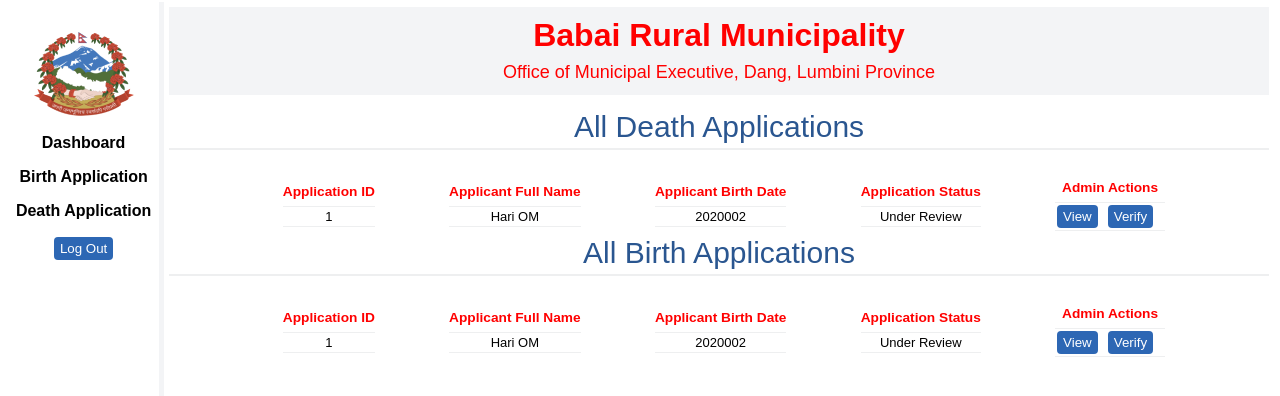
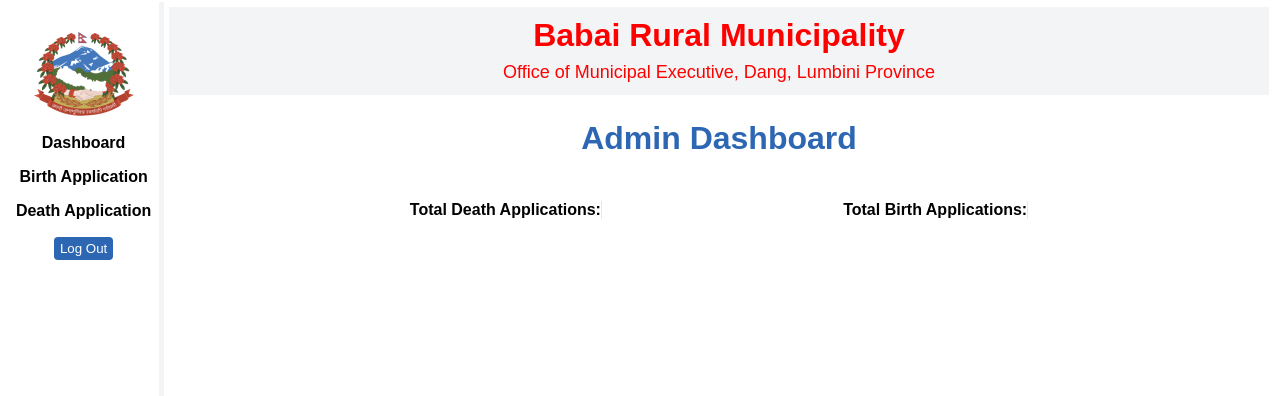
Before and after one commit to GShix/Vital-Record-Management-System, a React (Vite) app in the folder VRMS_Frontend/: page /adminHome in a window 1280 px wide. Both pictures are taken after a click on the element "Dashboard". Shown: the top 396 px of the page. Built offline with nearby package versions, Linux system fonts and the light colour scheme; a web font is replaced by a local one.

Commit message:
adminHome upgrading

```diff
--- a/VRMS_Frontend/src/pages/admin/adminHome/AdminHome.css
+++ b/VRMS_Frontend/src/pages/admin/adminHome/AdminHome.css
@@ -65,7 +65,28 @@
     background-color: #fff;
 
 }
-.allDeathApplications{
+.adminDashboard{
+    padding-top: 10px;
+}
+.adminDashboard h1{
+    color:#2d67b4;
+    height: 10px;
+    font-size: 1px;
+    font-weight: bolder;
+    text-decoration: dashed;
+}
+.adminDashboard .totalApplications{
+    margin-top: 20px;
+    justify-content: space-evenly;
+    align-items: center;
+    display: flex;
+}
+.totalApplications h4{
+    margin-top: 4vw;
+    border-right: 1px solid rgb(232, 232, 232);
+    color: black;
+}
+.allDeathApplications, .allBirthApplications{
     padding-top: 10px;
 }
 .allDeathApplications h3, .allBirthApplications h3{
--- a/VRMS_Frontend/src/pages/admin/adminHome/AdminHome.jsx
+++ b/VRMS_Frontend/src/pages/admin/adminHome/AdminHome.jsx
@@ -1,11 +1,32 @@
 import React, { useEffect, useState } from 'react'
 import './AdminHome.css'
 import Cookies from 'js-cookie';
+import axios from "axios";
 import { useNavigate } from 'react-router-dom';
 import BarLoader from "react-spinners/BarLoader";
 const AdminHome = () => {
   const [loading, setLoading]=useState(false);
-
+  const [showBirth, setShowBirth] = useState(false);
+  const [showDeath, setShowDeath] = useState(false);
+  const [showDashboard,setShowDashboard] = useState(false);
+  const handleDashboardClick =()=>{
+    setShowDashboard(true);
+    setShowBirth(false);
+    setShowDeath(false);
+  }
+  const handleBirthClick =()=>{
+    setShowBirth(true);
+    setShowDeath(false);
+    setShowDashboard(false);
+  }
+  const handleDeathClick =async()=>{
+    setShowBirth(false);
+    setShowDeath(true);
+    setShowDashboard(false);
+    // const deathApplications = await axios.get("https://vrms-server-seven.vercel.app/api/admin/deathApplications")
+    const deathApplications = await axios.get("http://localhost:9000/admin/death")
+      console.log(deathApplications)
+  }
     // const isAuthenticated = !!Cookies.get('auth');
     // const Navigate = useNavigate();
     // useEffect(()=>{
@@ -26,11 +47,6 @@ const AdminHome = () => {
     //   return null;
     // }
 
-    const getDeathApplication =async() =>{
-      const deathApplications = await axios.get("https://vrms-server-seven.vercel.app/api/admin/deathApplications")
-      console.log(deathApplications)
-    }
-
   return (
     <div className="sweet-loading">
 
@@ -47,29 +63,41 @@ const AdminHome = () => {
                     <img src='../logo.png'/>
                 </div>
                 <div className="adminSide">
-                    <h4>Dashboard</h4>
-                    <h4>Birth Application</h4>
-                    <h4>Death Application</h4>
+                    <h4 onClick={()=>handleDashboardClick()}>Dashboard</h4>
+                    <h4 onClick={()=>handleBirthClick()}>Birth Application</h4>
+                    <h4 onClick={()=>handleDeathClick()}>Death Application</h4>
                     <button id='adminLogOutBtn' onClick={handleLogout}>Log Out</button>
                 </div>
             </div>
             <div id='adminMain'>
-                <h1 onClick={getDeathApplication}>Babai Rural Municipality</h1>
+                <h1>Babai Rural Municipality</h1>
                 <h2>Office of Municipal Executive, Dang, Lumbini Province</h2>
                 <div className="mainApplications">
-                    <div className="allDeathApplications">
-                      <h3 id='allDeathh2'>All Death Applications</h3>
-                      <div className="allDeathAppDetails">
+                  {/* Dashboard */}
+                  {showDashboard && (
+                    <div className="adminDashboard">
+                      <h1>Admin Dashboard</h1>
+                      <div className="totalApplications">
+                        <h4>Total Death Applications:</h4>
+                        <h4>Total Birth Applications:</h4>
+                      </div>
+                    </div>
+                  )}
+                    {/* Birth Applications */}
+                    {showBirth && (
+                      <div className="allBirthApplications">
+                        <h3>All Birth Applications</h3>
+                        <div className="allBirthAppDetails">
                           <span style={{border:"none"}} className="applicationId">
                             <h5>Application ID</h5>
                             <p>1</p>
                           </span>
-                        <span className='applicantFullName'>
-                          <h5>Applicant Full Name</h5>
+                          <span className='childFullName'>
+                            <h5>Child's Full Name</h5>
                             <p>Hari OM</p>
                             </span>
-                        <span className="applicantBOD">
-                          <h5>Applicant Birth Date</h5>
+                          <span className="childBOD">
+                            <h5>Child Birth Date</h5>
                             <p>2020002</p>
                           </span>
                           <span className="applicationsStatus">
@@ -85,19 +113,22 @@ const AdminHome = () => {
                           </span>
                         </div>
                     </div>
-                    <div className="allBirthApplications">
-                      <h3>All Birth Applications</h3>
-                      <div className="allBirthAppDetails">
+                    )}
+                    {/* Death */}
+                    {showDeath && (
+                      <div className="allDeathApplications">
+                        <h3>All Death Applications</h3>
+                        <div className="allDeathAppDetails">
                           <span style={{border:"none"}} className="applicationId">
                             <h5>Application ID</h5>
                             <p>1</p>
                           </span>
-                        <span className='applicantFullName'>
-                          <h5>Applicant Full Name</h5>
+                          <span className='decedentFullName'>
+                            <h5>Decedent's Full Name</h5>
                             <p>Hari OM</p>
                             </span>
-                        <span className="applicantBOD">
-                          <h5>Applicant Birth Date</h5>
+                          <span className="decedentBOD">
+                            <h5>Decedent Birth Date</h5>
                             <p>2020002</p>
                           </span>
                           <span className="applicationsStatus">
@@ -113,6 +144,7 @@ const AdminHome = () => {
                           </span>
                         </div>
                     </div>
+                    )}
                 </div>
             </div>
         </div>
```
Lines whose indentation alone changed are shown as unchanged.
